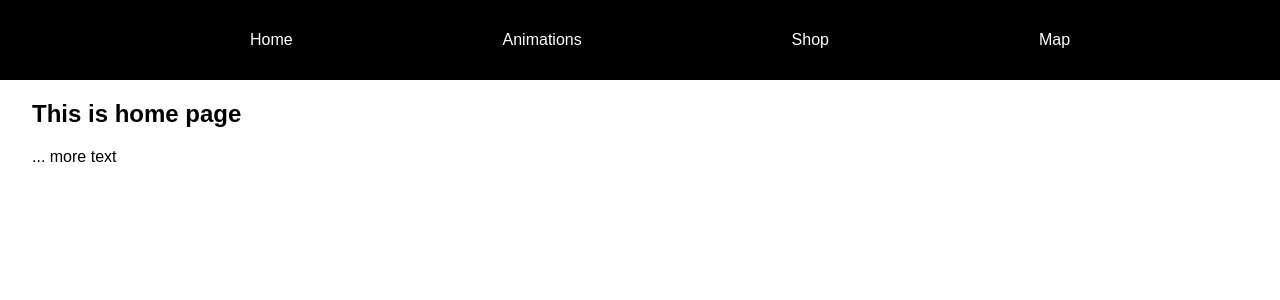
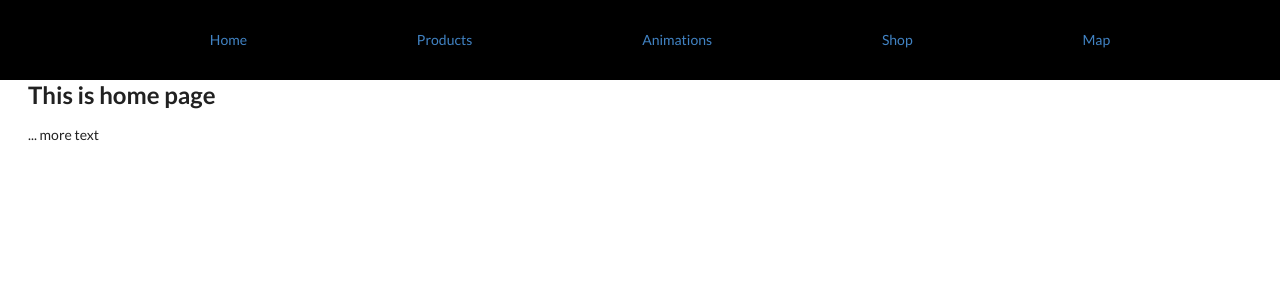
Before and after one commit to Tropicalize420/tropicalize-nextjs-app, a Next.js app: page / in a window 1280 px wide. Shown: the top 300 px of the page. Built offline with nearby package versions, Linux system fonts and the light colour scheme; no server answers.

Commit message:
started setting up things in rpoducts folder

```diff
--- a/components/Navbar.js
+++ b/components/Navbar.js
@@ -9,6 +9,9 @@ function Navbar() {
         <ul className={navStyles.navUl}>
           <li>
             <Link href="/">Home</Link>
+          </li>
+          <li>
+            <Link href="/products">Products</Link>
           </li>
           <li>
             <Link href="/animations">Animations</Link>
--- a/pages/_app.js
+++ b/pages/_app.js
@@ -1,5 +1,6 @@
 import Layout from "../components/Layout";
 import "../styles/globals.css";
+import "semantic-ui-css/semantic.min.css";
 import { Provider } from "../context/AppProvider";
 
 function MyApp({ Component, pageProps }) {
--- /dev/null
+++ b/styles/Products.module.css
@@ -0,0 +1,29 @@
+.container {
+  width: 100%;
+  height: 100%;
+  display: flex;
+  flex-direction: column;
+  min-height: calc(100vh) !important;
+  padding: 1rem;
+
+  background-image: linear-gradient(
+      to bottom,
+      rgba(245, 246, 252, 0.52),
+      rgba(117, 19, 93, 0.73)
+    ),
+    url("../public/tropi.png") !important;
+  background-position: center;
+  background-repeat: no-repeat;
+  background-size: cover;
+  /* min-height: 60vh;
+    max-height: 400px; */
+}
+
+.img {
+  /* background-image: url('../public/1.png')!important;
+    background-position:end;
+    background-repeat:no-repeat;
+    background-size: cover;
+    min-height: 60vh;
+    max-height: 400px; */
+}
```
Also changed, not shown: pages/products/index.js (+10 -6 lines), public/1.png (added), public/tropi.png (added).
